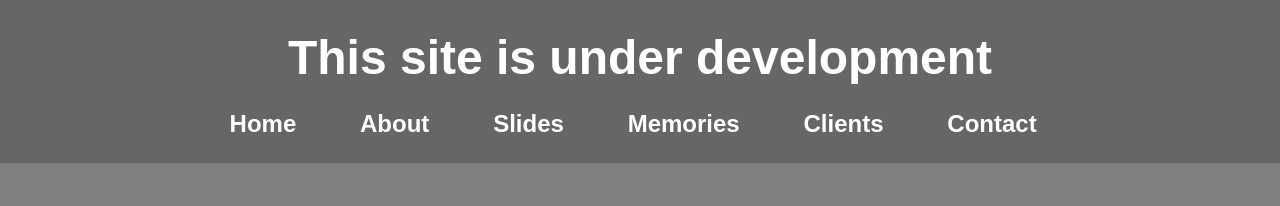
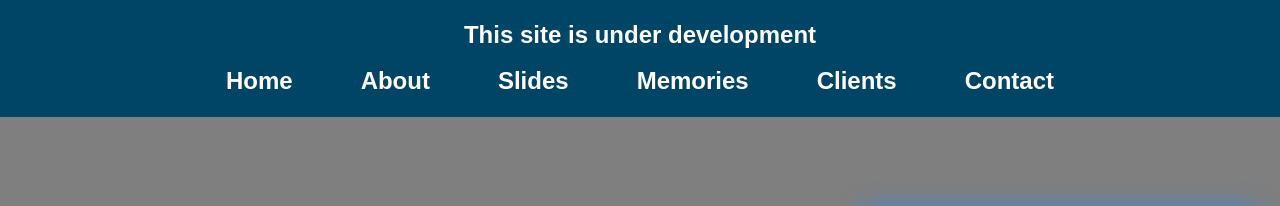
Before and after one commit to bchsekhar/csjava-website, a plain HTML site: page index.html in a window 1280 px wide. Shown: the top 206 px of the page. Drawn offline with Linux system fonts and the light colour scheme.

Commit message:
Update style.css

```diff
--- a/css/style.css
+++ b/css/style.css
@@ -171,21 +171,30 @@ body {
 
 /* Styling for the header */
 header {
-    background-color: rgba(0, 0, 0, 0.6);  /* Dark background for readability */
-    padding: 20px;
-    text-align: center;
+  background: #004466;
+  color: #fff;
+  padding: 1em 2em;
+  text-align: center; /* 💡 This centers heading and nav */
 }
 
-header h1 {
-    color: white;
-    margin: 0;
+header .head {
+  margin: 0;
+  font-size: 1.5rem;
 }
 
-nav a {
-    color: white;
-    margin: 0 15px;
-    text-decoration: none;
-    font-weight: bold;
+header nav {
+  margin-top: 0.5em;
+}
+
+header nav a {
+  margin: 0 1em; /* Equal spacing on left and right */
+  color: #fff;
+  font-weight: bold;
+  text-decoration: none;
+}
+
+header nav a:hover {
+  text-decoration: underline;
 }
 
 /* Hero Section Styling */
```
